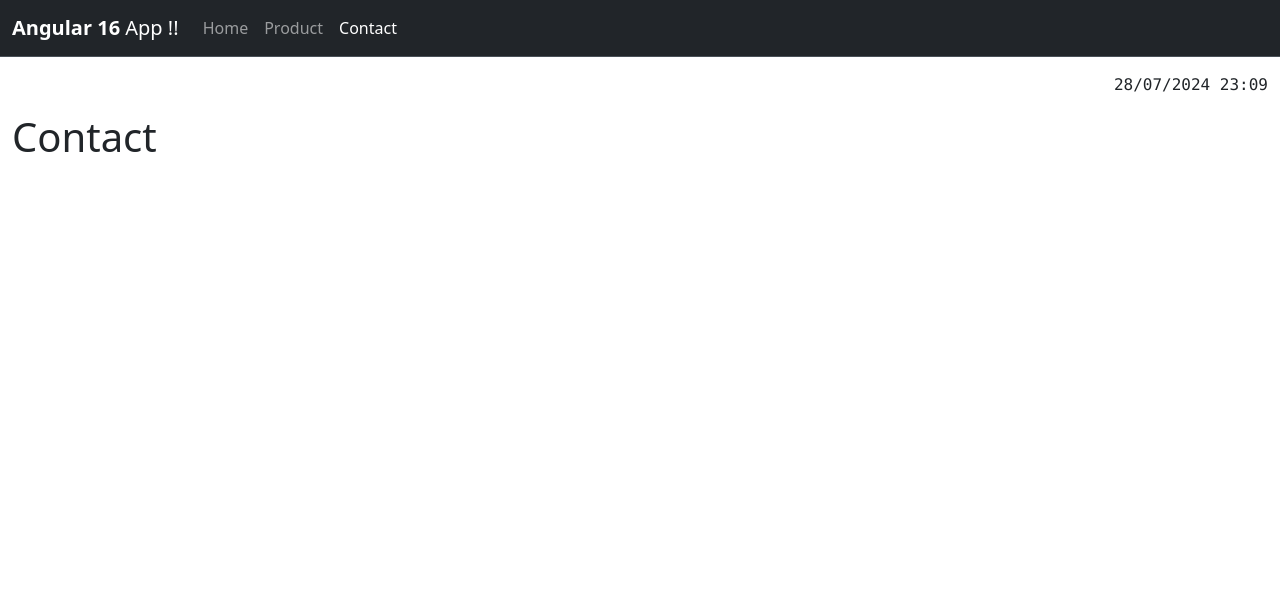
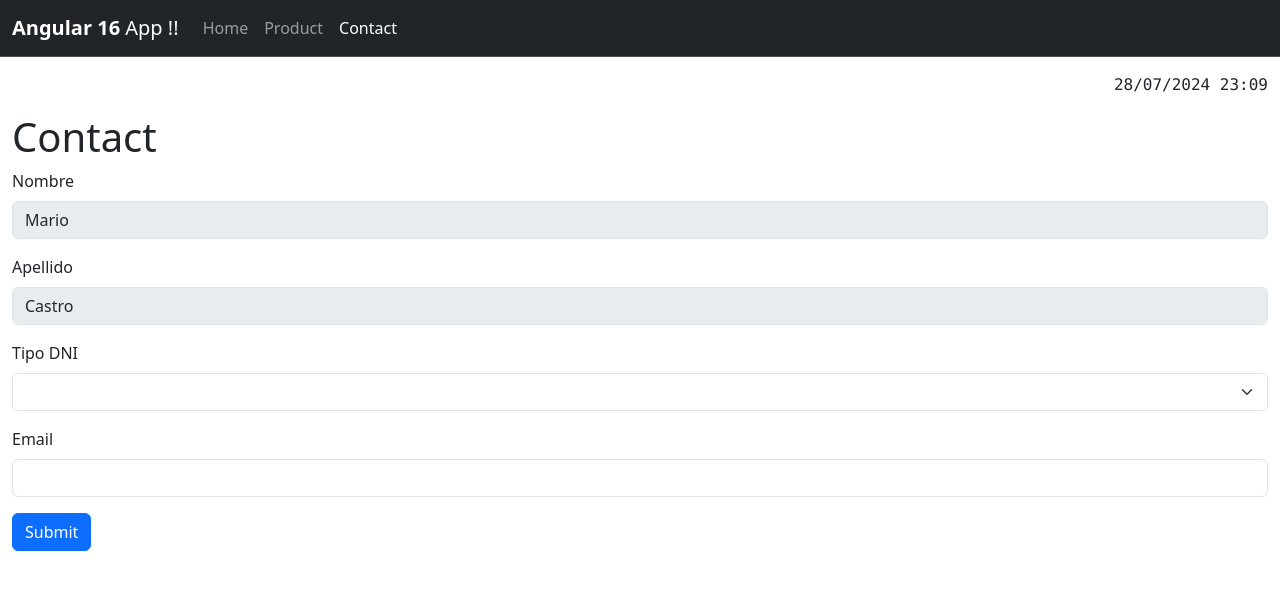
Before and after one commit to MauriVenegas/angular-16, an Angular app: page /contact in a window 1280 px wide. Shown: the top 590 px of the page. Built offline with nearby package versions, Linux system fonts and the light colour scheme.

Commit message:
Formulario reactivo

```diff
--- a/src/app/app.module.ts
+++ b/src/app/app.module.ts
@@ -5,7 +5,7 @@ import { AppRoutingModule } from './app-routing.module';
 import { AppComponent } from './app.component';
 import { PadreComponent } from './padre/padre.component';
 import { HijoComponent } from './hijo/hijo.component';
-import { FormsModule } from '@angular/forms';
+import { FormsModule, ReactiveFormsModule } from '@angular/forms';
 import { HermanoComponent } from './hermano/hermano.component';
 import { EstiloHermanosDirective } from './estilo-hermanos.directive';
 import { MiPipePersonalizadoPipe } from './mi-pipe-personalizado.pipe';
@@ -30,7 +30,8 @@ import { ProductDetailComponent } from './product-detail/product-detail.componen
   imports: [
     BrowserModule,
     AppRoutingModule,
-    FormsModule
+    FormsModule, // Formulario de tipo plantilla
+    ReactiveFormsModule // Formulario de tipo reactivo
   ],
   providers: [],
   bootstrap: [AppComponent]
--- a/src/app/contact/contact.component.html
+++ b/src/app/contact/contact.component.html
@@ -1 +1,44 @@
 <h1>Contact</h1>
+<!-- Usando FormsModule: formulario de tipo plantilla -->
+<form [formGroup]="contactForm" (ngSubmit)="submit()">
+  <div class="mb-3">
+    <label for="name" class="form-label">Nombre</label>
+    <input type="text" class="form-control" id="name" formControlName="name"
+      [ngClass]="{'is-invalid': hasErrors('name','required') || hasErrors('name','minlength')}">
+    <div *ngIf="hasErrors('name','required')" class="text-danger">Nombre es requerido</div>
+    <div *ngIf="hasErrors('name','minlength')" class="text-danger">Nombre requiere mínimo 3 caracteres</div>
+  </div>
+  <div class="mb-3">
+    <label for="familyName" class="form-label">Apellido</label>
+    <input type="text" class="form-control" id="familyName" formControlName="familyName"
+      [ngClass]="{'is-invalid': hasErrors('familyName','required') || hasErrors('familyName','minlength')}">
+    <div *ngIf="hasErrors('familyName','required')" class="text-danger">Apellido es requerido</div>
+    <div *ngIf="hasErrors('familyName','minlength')" class="text-danger">Apellido requiere mínimo 3 caracteres</div>
+  </div>
+  <div class="mb-3">
+    <label for="tipoDni" class="form-label">Tipo DNI</label>
+    <select class="form-select" id="tipoDni" formControlName="tipoDni"
+      [ngClass]="{'is-invalid': hasErrors('tipoDni','required')}">
+      <option selected></option>
+      <option value="DNI">DNI</option>
+      <option value="Pasaporte">Pasaporte</option>
+      <option value="Cedula">Cedula</option>
+    </select>
+    <div *ngIf="hasErrors('tipoDni','required')" class="text-danger">Tipo de DNI es requerido</div>
+  </div>
+  <div *ngIf="tipoDni" class="mb-3">
+    <label for="dni" class="form-label">{{tipoDni}}</label>
+    <input type="text" class="form-control" id="dni" formControlName="dni"
+      [ngClass]="{'is-invalid': hasErrors('dni','required') || hasErrors('dni','minlength')}">
+    <div *ngIf="hasErrors('dni','required')" class="text-danger">{{tipoDni}} es requerido</div>
+    <div *ngIf="hasErrors('dni','minlength')" class="text-danger">{{tipoDni}} requiere mínimo 3 caracteres</div>
+  </div>
+  <div class="mb-3">
+    <label for="email" class="form-label">Email</label>
+    <input type="email" class="form-control" id="email" formControlName="email"
+      [ngClass]="{'is-invalid': hasErrors('email','email') || hasErrors('email', 'required')}">
+    <div *ngIf="hasErrors('email', 'required')" class="text-danger">Mail es requerido</div>
+    <div *ngIf="hasErrors('email', 'email')" class="text-danger">Mail formato invalido</div>
+  </div>
+  <button type="submit" class="btn btn-primary">Submit</button>
+</form>
--- a/src/app/contact/contact.component.ts
+++ b/src/app/contact/contact.component.ts
@@ -1,10 +1,67 @@
-import { Component } from '@angular/core';
+import { Component, OnInit } from '@angular/core';
+import { FormBuilder, FormGroup, Validators } from '@angular/forms';
 
 @Component({
   selector: 'app-contact',
   templateUrl: './contact.component.html',
   styleUrls: ['./contact.component.css']
 })
-export class ContactComponent {
+export class ContactComponent implements OnInit {
+
+  contactForm: FormGroup
+  usuarioActivo: any = {
+    name: 'Mario',
+    familyName: 'Castro'
+  }
+  tipoDni: string = ''
+
+  constructor(private _form: FormBuilder) {
+    this.contactForm = this._form.group({
+      name: ['', []],
+      familyName: ['', [Validators.required, Validators.minLength(3)]],
+      tipoDni: ['', [Validators.required]],
+      dni: ['', [Validators.required, Validators.minLength(3)]],
+      email: ['', [Validators.required, Validators.email]],
+    })
+  }
+
+  // Carga las funciones y/o métodos a penas carga el componente
+  ngOnInit(): void {
+    // Agregar validador a un campo
+    this.contactForm.get('name')?.setValidators([Validators.required, Validators.minLength(3)]);
+    // Quitar validaciones
+    this.contactForm.get('name')?.clearValidators();
+    this.contactForm.get('name')?.updateValueAndValidity()
+
+    // Setea el campo name
+    // this.contactForm.get('name')?.setValue(this.usuarioActivo.name)
+    // Para setear varios campos
+    this.contactForm.patchValue({
+      familyName: this.usuarioActivo.familyName,
+      name: this.usuarioActivo.name,
+    })
+
+    // Deshabilita el campo name para que el valor no se puede modificar
+    this.contactForm.get('name')?.disable()
+    this.contactForm.get('familyName')?.disable()
+
+    // Obtiene el valor del formulario a medida que este valla cambiando
+    this.contactForm.valueChanges.subscribe((valor) => {
+      // console.log(valor)
+    })
+    // Realiza una acción según el tipo de DNI seleccionado
+    this.contactForm.get('tipoDni')?.valueChanges.subscribe((valor) => {
+      this.tipoDni = valor
+    })
+  }
+
+  hasErrors(controlName: string, errorType: string) {
+    return this.contactForm.get(controlName)?.hasError(errorType) &&
+      this.contactForm.get(controlName)?.touched
+  }
+
+  submit() {
+    console.log(this.contactForm)
+  }
 
 }
```
Also changed, not shown: 2 other files (tests, documents, lock files or other folders).
